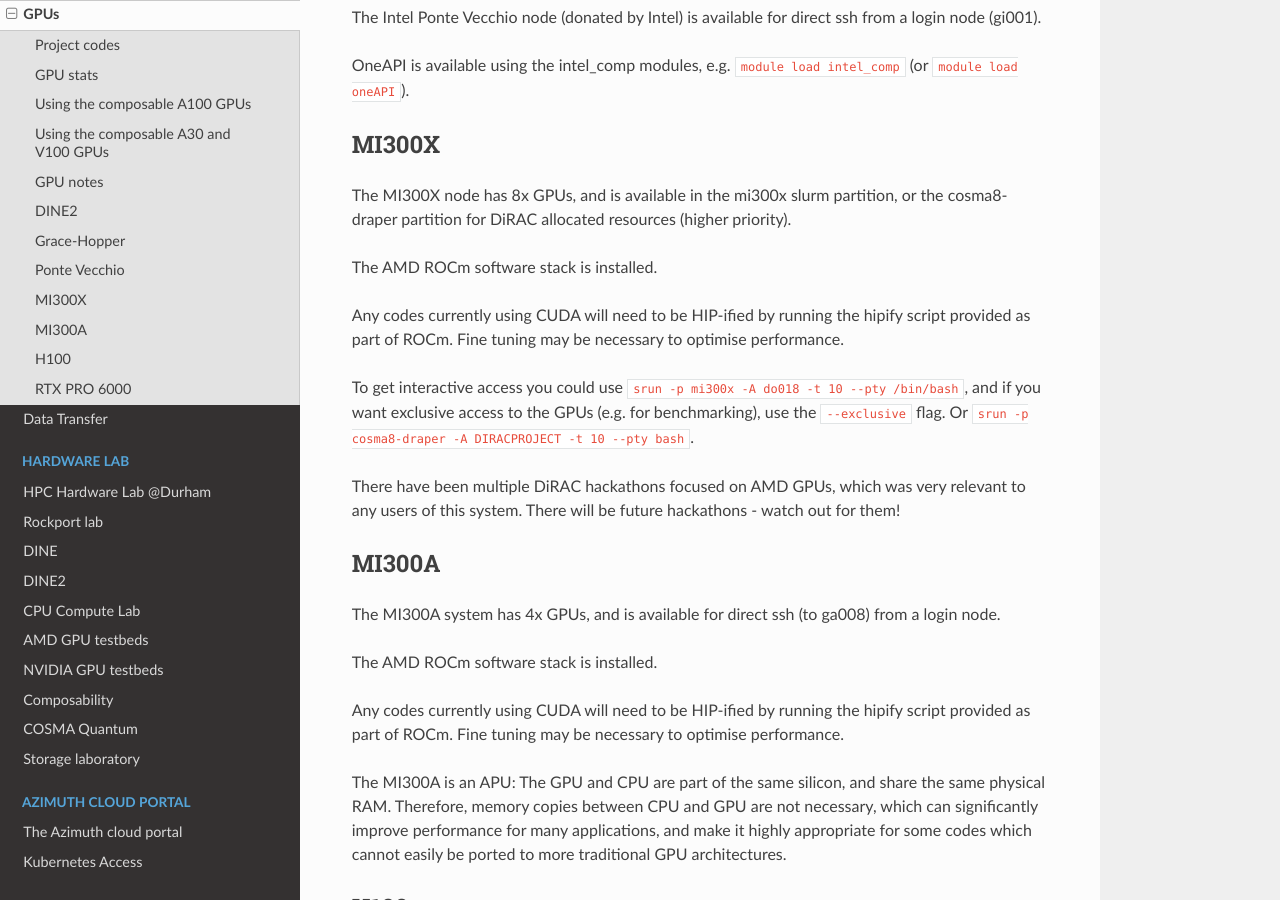
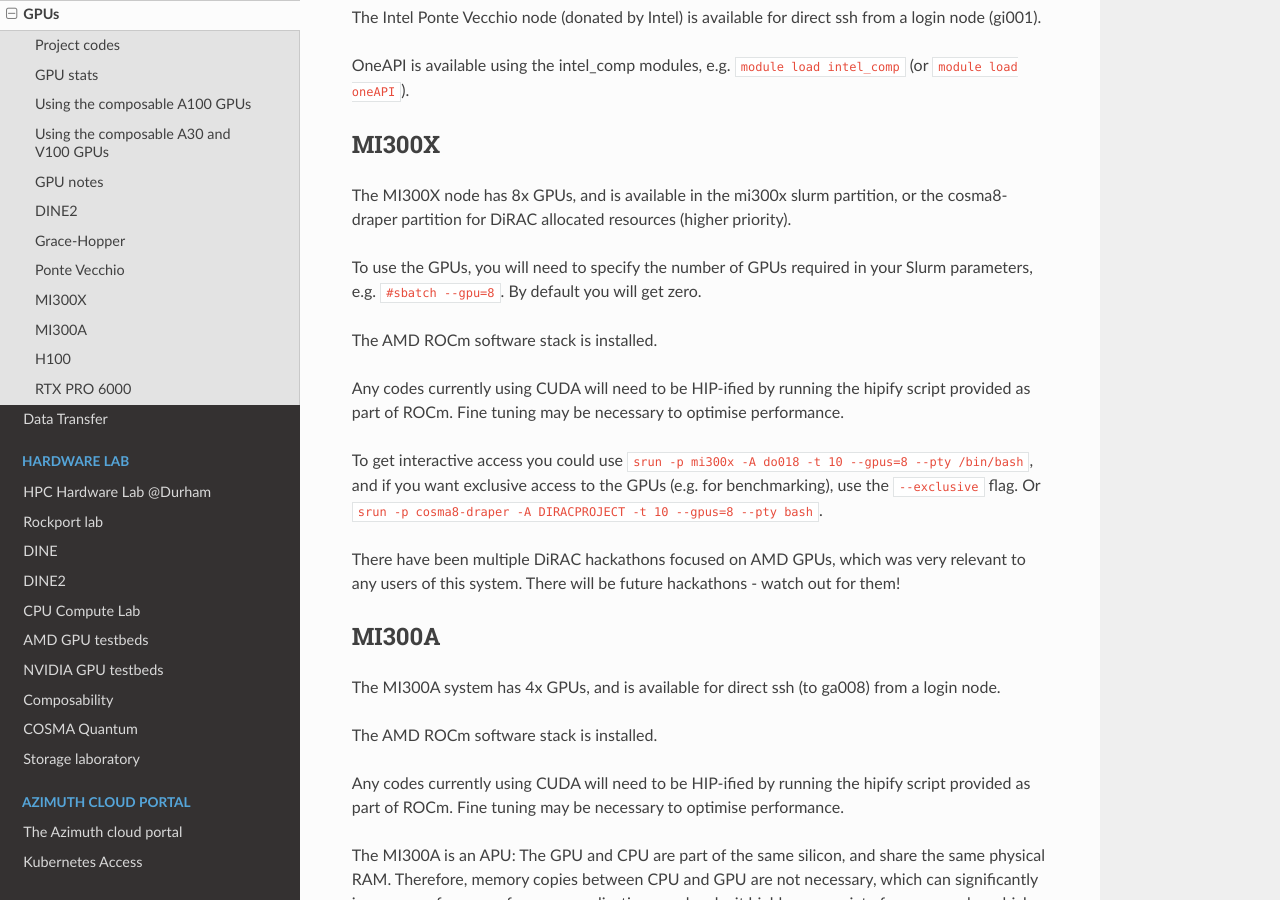
Before and after one commit to agb32/cosmadoc, a Sphinx documentation site: the page built from docs/source/gpu.md, in a window 1280 px wide and 900 px high, scrolled down 3344 px. Built offline with Sphinx 7.4.7 and the Read the Docs theme 3.1.0, drawn with Linux system fonts in a browser that asks for light colours.

Commit message:
updated gpu slurm stuff

```diff
--- a/docs/source/gpu.md
+++ b/docs/source/gpu.md
@@ -115,11 +115,13 @@ OneAPI is available using the intel_comp modules, e.g. `module load intel_comp`
 
 The MI300X node has 8x GPUs, and is available in the mi300x slurm partition, or the cosma8-draper partition for DiRAC allocated resources (higher priority).
 
+To use the GPUs, you will need to specify the number of GPUs required in your Slurm parameters, e.g. `#sbatch --gpu=8`.  By default you will get zero.
+
 The AMD ROCm software stack is installed.
 
 Any codes currently using CUDA will need to be HIP-ified by running the hipify script provided as part of ROCm.  Fine tuning may be necessary to optimise performance.
 
-To get interactive access you could use `srun -p mi300x -A do018 -t 10 --pty /bin/bash`, and if you want exclusive access to the GPUs (e.g. for benchmarking), use the `--exclusive` flag.  Or `srun -p cosma8-draper -A DIRACPROJECT -t 10 --pty bash`.
+To get interactive access you could use `srun -p mi300x -A do018 -t 10 --gpus=8 --pty /bin/bash`, and if you want exclusive access to the GPUs (e.g. for benchmarking), use the `--exclusive` flag.  Or `srun -p cosma8-draper -A DIRACPROJECT -t 10 --gpus=8 --pty bash`.
 
 There have been multiple DiRAC hackathons focused on AMD GPUs, which was very relevant to any users of this system.  There will be future hackathons - watch out for them!
 
```
Also changed, not shown: docs/source/slurm.md (+4 -0 lines).
